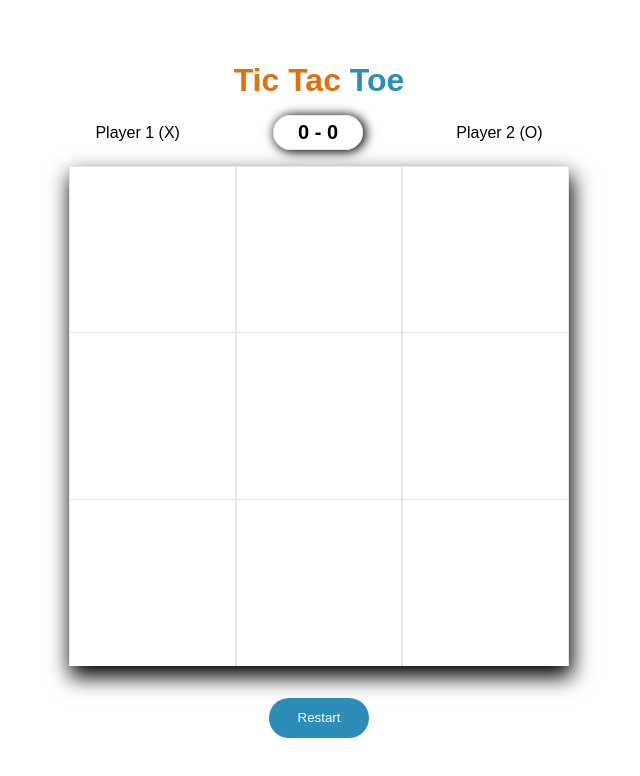
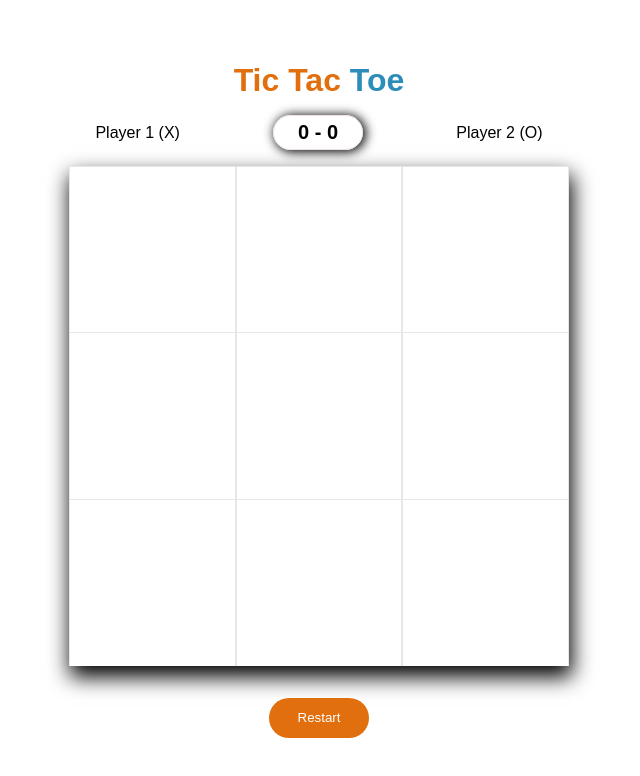
Before and after one commit to GSSanjay/ReactTicTacToe, a React (Create React App) app: page / in a window 1280 px wide. In both pictures the pointer is over the button "Restart". Shown: the top 776 px of the page, without its empty margins (321-961 px from the left). Built offline with nearby package versions, Linux system fonts and the light colour scheme.

Commit message:
React Tic Tac Toe - Restart button - css changes

```diff
--- a/src/App.css
+++ b/src/App.css
@@ -127,6 +127,11 @@
   cursor: pointer;
 }
 
+.btn:hover {
+  background: rgb(225, 111, 14);
+  color: white;
+}
+
 /* For Responsiveness */
 
 @media (max-width: 768px) {
```
